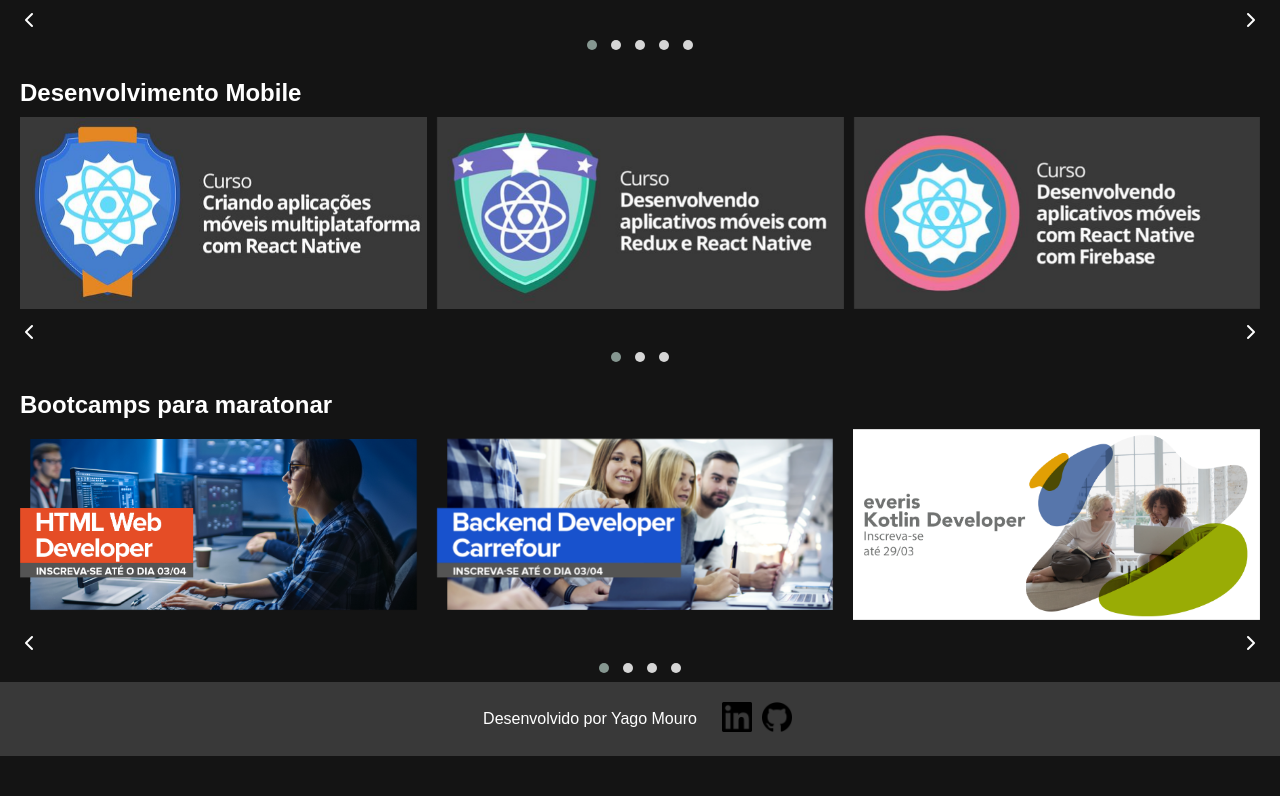
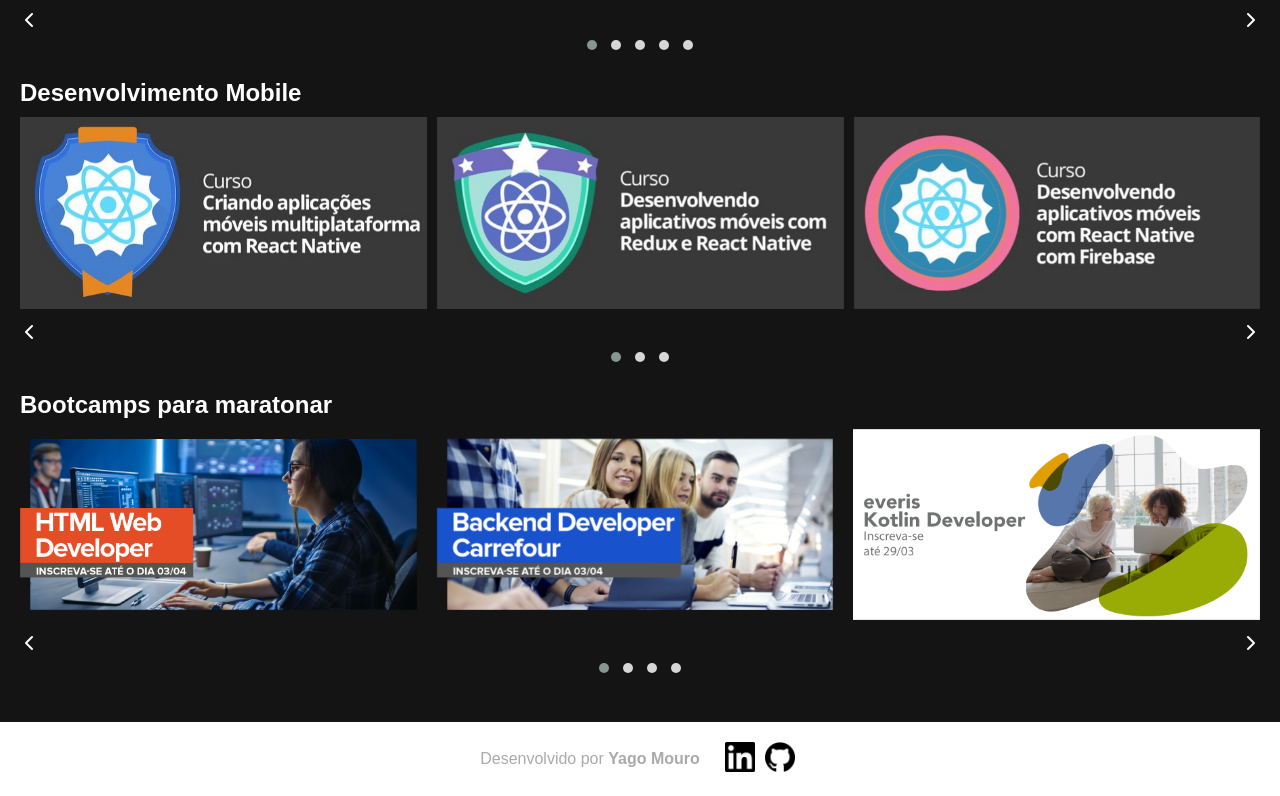
Before and after one commit to yagomouro/devflix, a plain HTML site: page index.html in a window 1280 px wide. Shown: the part 1354-2150 px from the top of the page. Before the commit the page ends 2110 px from the top, so only its background shows below. Drawn offline with Linux system fonts and the light colour scheme.

Commit message:
conserta footer

```diff
--- a/index.html
+++ b/index.html
@@ -379,7 +379,7 @@
 
 
     <footer class="links">
-        <p class="Copyright">Desenvolvido por Yago Mouro</p>
+        <p class="Copyright">Desenvolvido por <b>Yago Mouro</b></p>
         <a href="https://www.linkedin.com/in/yago-mouro/">
             <img class="redes-sociais" src="img/linkedin.png" alt="linkedin">
         </a>
--- a/style/main.css
+++ b/style/main.css
@@ -175,10 +175,11 @@
 .links {
     display: flex;
     justify-content: center;
+    margin-top: 40px;
     align-items: center;
     padding: 20px;
-    background-color: #393939;
-    color: var(--branco);
+    background-color: white;
+    color: var(--cinza);
 }
 
 .Copyright {
```
